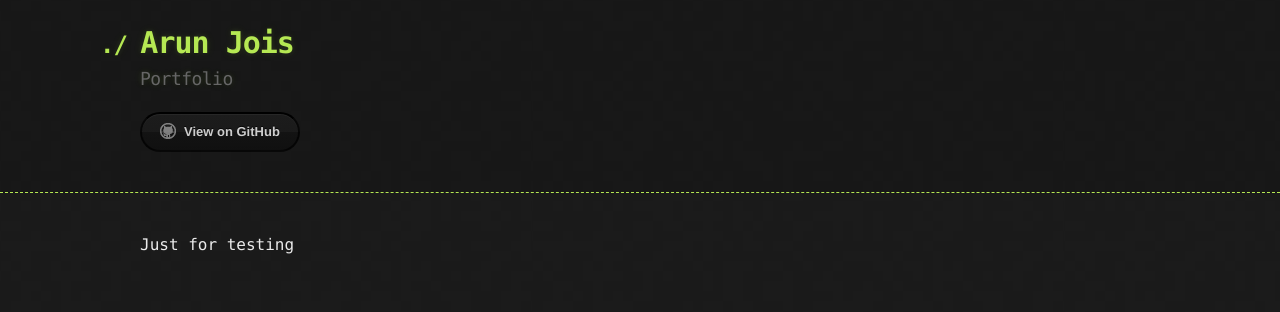
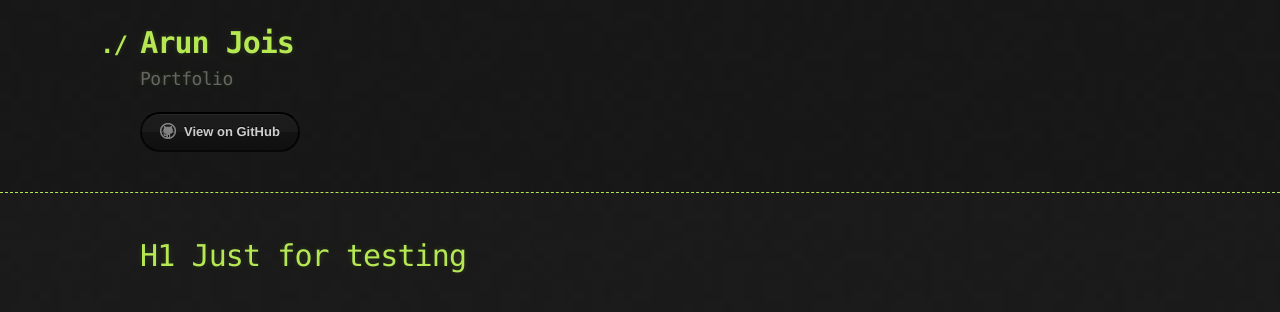
Before and after one commit to arunjois/arunjois.github.io, a Jekyll site: the page built from index.md, in a window 1280 px wide. Shown: the top 312 px of the page. Built offline with Jekyll 4.4.1, drawn with Linux system fonts in a browser that asks for light colours; our own code applies the rules of GitHub Pages for plain Markdown files.

Commit message:
Added heading

```diff
--- a/index.md
+++ b/index.md
@@ -2,4 +2,4 @@
 layout: default
 ---
 
-Just for testing
+# H1 Just for testing
```
